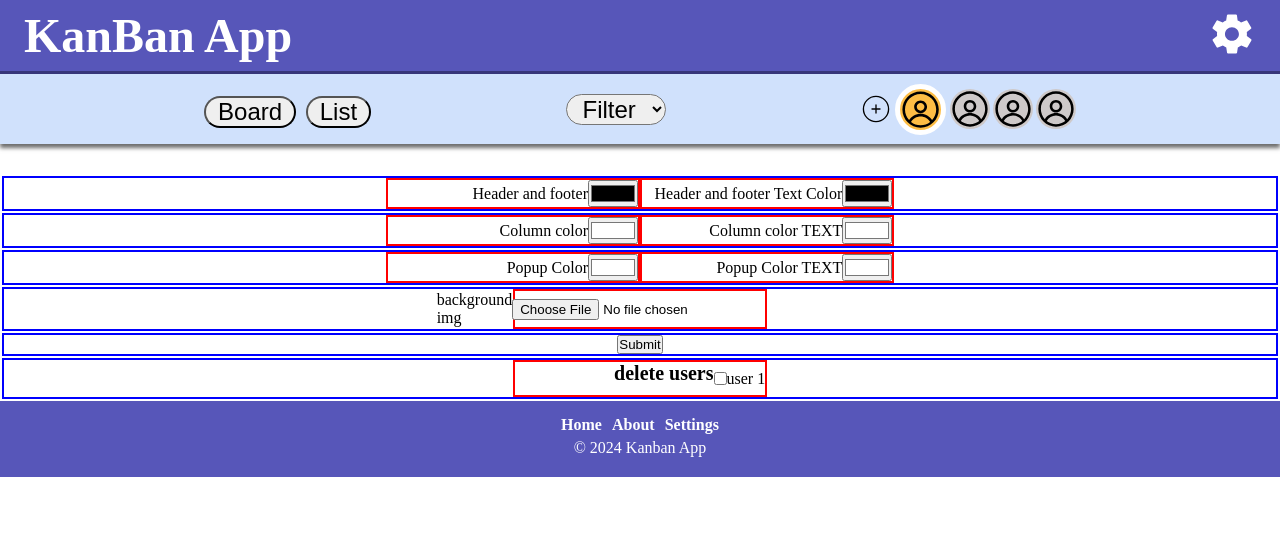
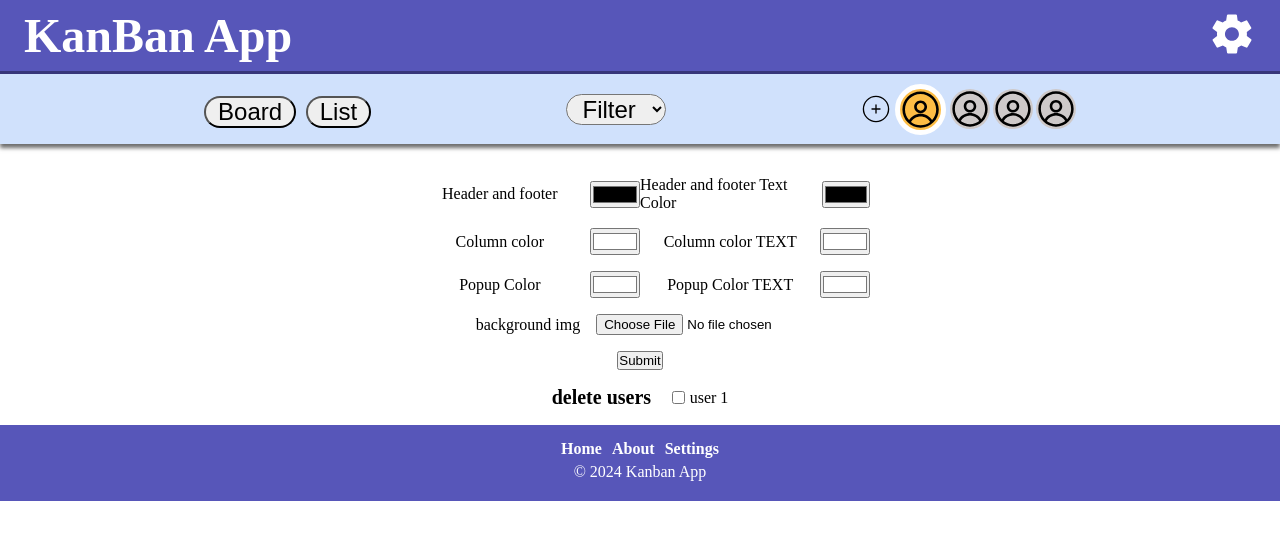
Before and after one commit to jumistrandberg/kanban_collab, a React (Vite) app: page /settings in a window 1280 px wide. Shown: the top 540 px of the page. Built offline with nearby package versions, Linux system fonts and the light colour scheme.

Commit message:
Added basic styling

```diff
--- a/src/pages/Settings.jsx
+++ b/src/pages/Settings.jsx
@@ -44,7 +44,7 @@ const Settings = () => {
           </div>
         </div>
         <div className={styles.settingItemContainer}>
-          <div className={styles.settingsItem}>
+          <div className={styles.setBackground}>
             background img
             <input type="file" />
           </div>
@@ -56,7 +56,7 @@ const Settings = () => {
       </form>
 
       <div className={styles.settingItemContainer}>
-        <div className={styles.settingsItem}>
+        <div className={styles.deleteUser}>
           <h4>delete users</h4>
           <input type="checkbox" />
           <label>user 1</label>
--- a/src/styling/Setting.module.css
+++ b/src/styling/Setting.module.css
@@ -1,22 +1,43 @@
-.settingItemContainer{
+.settingItemContainer {
   display: flex;
   align-items: center;
   justify-content: center;
-    border: 2px solid blue;
-    margin: 2px 2px;
+  margin: 1rem 0;
 }
 
-.settingsItem{
+.settingsItem {
   display: flex;
   align-items: center;
   justify-content: flex-end;
   padding: 0rem;
-    width: 20%;
-    border: 2px solid red;
+  width: 18%;
 }
 
-.settingItem label{
+.settingsItem label {
+  margin: 0 auto;
+}
+
+.deleteUser {
   display: flex;
+  justify-content: center;
+  align-items: center;
+  gap: 0.3rem;
+}
+
+.deleteUser h4 {
+  margin-right: 1rem;
+  margin-bottom: 0;
+  align-self: center;
   justify-self: center;
-    align-self: center;
 }
+
+.setBackground {
+  display: flex;
+  justify-content: center;
+  align-items: center;
+}
+
+.setBackground input {
+  padding-left: 1rem;
+  width: 60%;
+}
```
Lines whose indentation alone changed are shown as unchanged.
